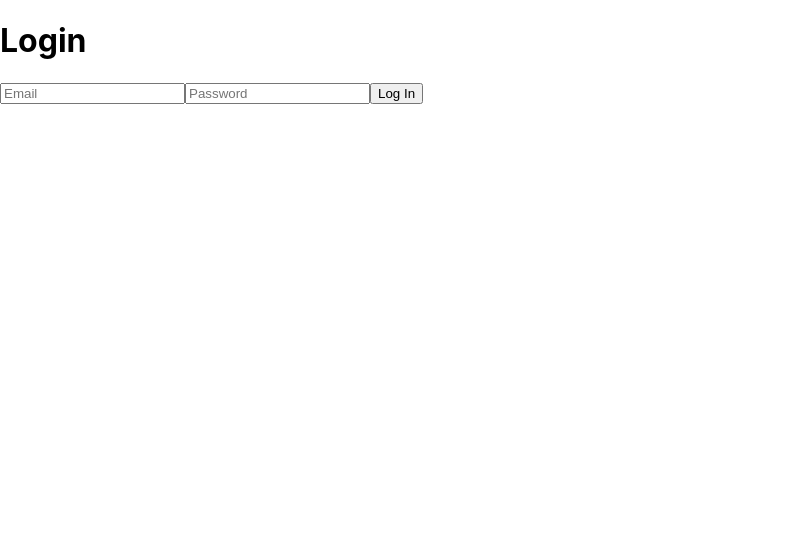
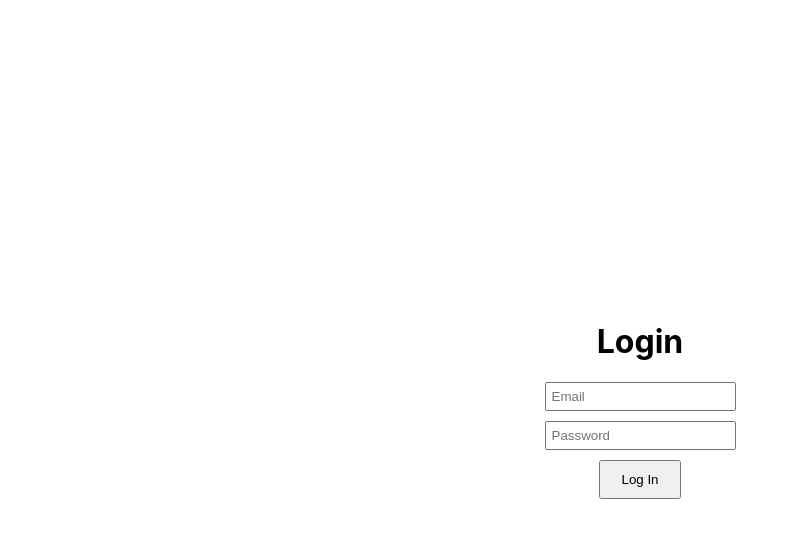
Before and after one commit to ayeletdn/pocket-money-watch, a React (Create React App) app in the folder login-page/: page / in a window 1280 px wide. Shown: the top 538 px of the page, without its empty margins (0-799 px from the left). Built offline with nearby package versions, Linux system fonts and the light colour scheme.

Commit message:
styled login page

```diff
--- /dev/null
+++ b/login-page/src/login.css
@@ -0,0 +1,22 @@
+.login-container {
+    display: flex;
+    flex-direction: column;
+    justify-content: center;
+    align-items: center;
+    height: 100vh;
+  }
+
+form {
+  display: flex;
+  flex-direction: column;
+  align-items: center;
+}
+
+input {
+  margin-bottom: 10px;
+  padding: 5px;
+}
+
+button {
+  padding: 10px 20px;
+}
--- a/login-page/src/login.js
+++ b/login-page/src/login.js
@@ -1,5 +1,5 @@
 import React, { useState } from 'react';
-// import {app} from '.firebase';
+import './login.css';
 import { getAuth, signInWithEmailAndPassword } from "firebase/auth";
 
 // Source: https://firebase.google.com/docs/auth/web/start
@@ -44,7 +44,7 @@ const Login = () => {
   };
 
   return (
-    <div>
+    <div className='login-container'>
       <h1>Login</h1>
       {error && <p>{error}</p>}
       <form onSubmit={handleLogin}>
```
